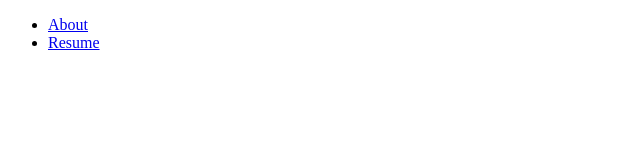
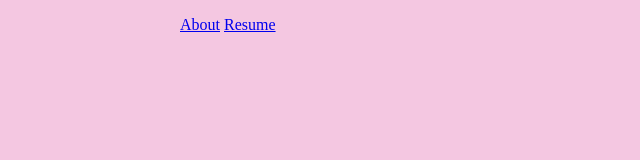
Before and after one commit to guadgamero/COM421_SITE, a plain HTML site: page index.html in a window 1280 px wide. Shown: the whole page, without its empty margins (0-640 px from the left). Drawn offline with Linux system fonts and the light colour scheme.

Commit message:
more
updates

```diff
--- a/index.html
+++ b/index.html
@@ -4,8 +4,8 @@
 
 <head>
 	<meta charset="UTF-8" />
-	<title>What's a Guad</title>
-	<link rel="stylesheet" href="styles.css" />
+	<title>About Guad</title>
+	<link rel="stylesheet" href="style.css" />
 </head>
 
 <body>
--- a/style.css
+++ b/style.css
@@ -7,6 +7,7 @@ body{
   width: 1000px;
   margin-left: auto;
   margin-right: auto;
+  background-color: #f4c7e1;
 }
 
 .find{
```
